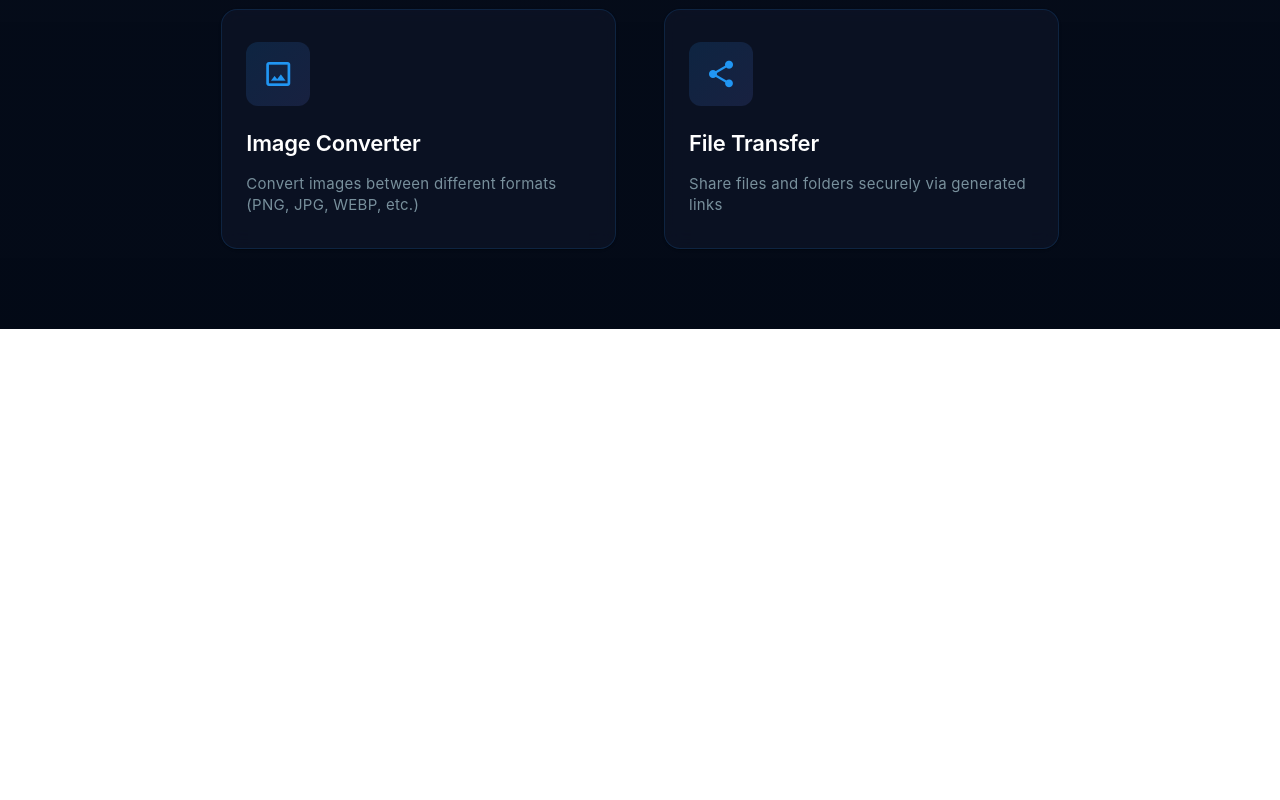
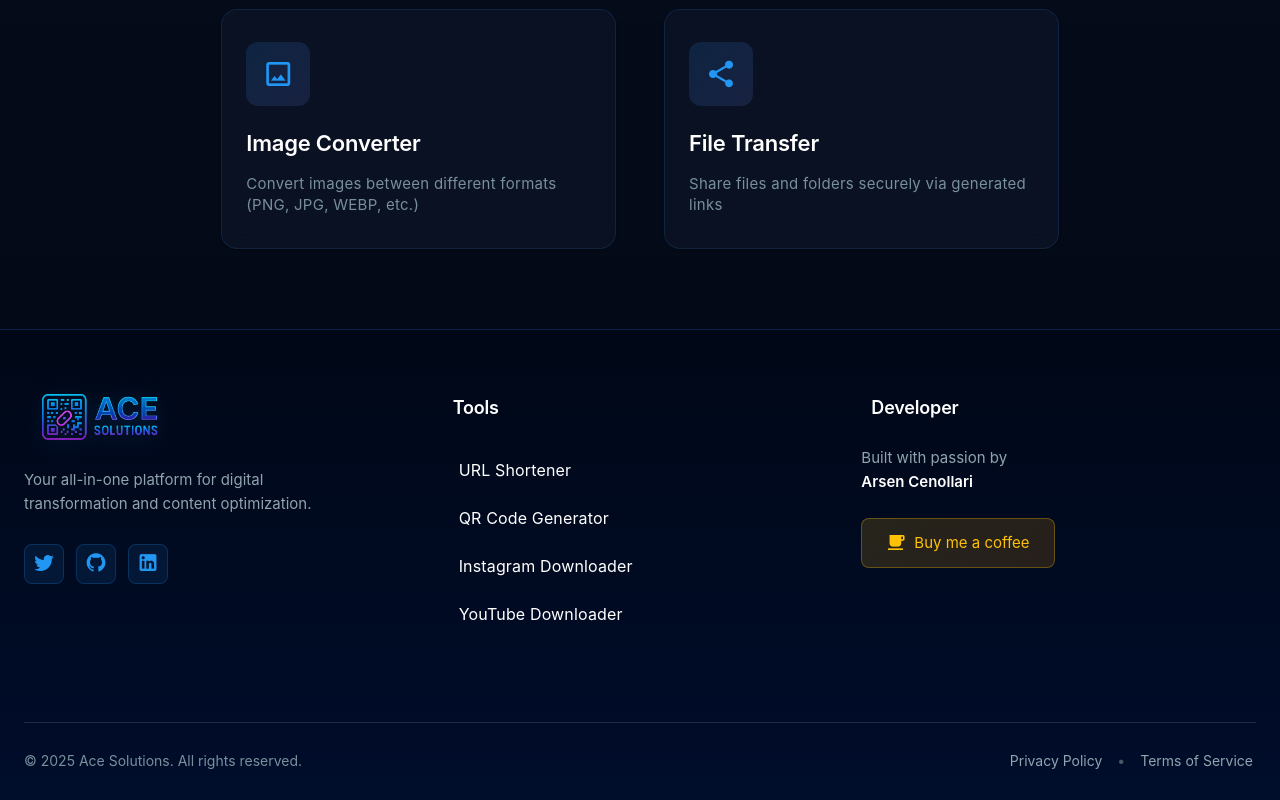
Before and after one commit to arsen26/Ace-solutions, a Vue app: page / in a window 1280 px wide. Shown: the part 1588-2388 px from the top of the page. Before the commit the page ends 1917 px from the top, so only its background shows below. Built offline with nearby package versions, Linux system fonts and the light colour scheme.

Commit message:
progress

```diff
--- a/src/App.vue
+++ b/src/App.vue
@@ -5,12 +5,13 @@
       <router-view></router-view>
     </v-main>
     <!-- <whatssAppContact /> -->
-    <!-- <siteFooter v-if="!isAnnaLinksPage" /> -->
+    <Footer />
   </v-app>
 </template>
 
 <script setup>
 import MenuNavigation from './components/MenuNavigation.vue'
+import Footer from './components/Footer.vue'
 </script>
 
 <style scoped></style>
--- a/src/components/Footer.vue
+++ b/src/components/Footer.vue
@@ -1,12 +1,313 @@
 <template>
-  <div>
+  <footer class="site-footer">
+    <div class="footer-content">
+      <v-row class="footer-row">
+        <!-- Brand Section -->
+        <v-col cols="12" md="4" class="footer-col">
+          <div class="brand-section">
+            <v-img
+              :src="AceSolutionsLogo"
+              alt="Ace Solutions"
+              max-width="150"
+              class="footer-logo"
+            />
+            <p class="brand-description">
+              Your all-in-one platform for digital transformation and content optimization.
+            </p>
+            <div class="social-links">
+              <a href="#" class="social-link" aria-label="Twitter">
+                <v-icon>mdi-twitter</v-icon>
+              </a>
+              <a href="#" class="social-link" aria-label="GitHub">
+                <v-icon>mdi-github</v-icon>
+              </a>
+              <a href="#" class="social-link" aria-label="LinkedIn">
+                <v-icon>mdi-linkedin</v-icon>
+              </a>
+            </div>
+          </div>
+        </v-col>
 
-  </div>
+        <!-- Tools Section -->
+        <v-col cols="12" sm="6" md="4" class="footer-col">
+          <div class="footer-section">
+            <h4 class="footer-heading">Tools</h4>
+            <v-list dense class="footer-list">
+              <v-list-item
+                v-for="(tool, index) in tools"
+                :key="index"
+                :to="tool.link"
+                class="footer-tool-link"
+              >
+                <v-list-item-title>{{ tool.name }}</v-list-item-title>
+              </v-list-item>
+            </v-list>
+          </div>
+        </v-col>
+
+        <v-col cols="12" sm="6" md="4" class="footer-col">
+          <div class="footer-section">
+            <h4 class="footer-heading">Developer</h4>
+            <p class="developer-text">
+              Built with passion by<br />
+              <strong>Arsen Cenollari</strong>
+            </p>
+            <a href="#" class="coffee-button">
+              <v-icon size="20">mdi-coffee</v-icon>
+              <span>Buy me a coffee</span>
+            </a>
+          </div>
+        </v-col>
+      </v-row>
+
+      <div class="footer-bottom">
+        <v-divider class="footer-divider"></v-divider>
+        <div class="footer-copyright">
+          <span>© 2025 Ace Solutions. All rights reserved.</span>
+          <div class="footer-links">
+            <a href="#" class="footer-link">Privacy Policy</a>
+            <span class="separator">•</span>
+            <a href="#" class="footer-link">Terms of Service</a>
+          </div>
+        </div>
+      </div>
+    </div>
+  </footer>
 </template>
 
+<script setup>
+import { ref } from 'vue'
+import AceSolutionsLogo from '@/assets/AceSolutionsLogo.png'
 
-<script setup>
-import { ref } from 'vue';
+const tools = ref([
+  {
+    name: 'URL Shortener',
+    link: '/shorten-url',
+  },
+  {
+    name: 'QR Code Generator',
+    link: '/qr-code-generator',
+  },
+  {
+    name: 'Instagram Downloader',
+    link: '/instagram-downloader',
+  },
+  {
+    name: 'YouTube Downloader',
+    link: '/youtube-downloader',
+  },
+])
+</script>
 
+<style scoped>
+.site-footer {
+  background: linear-gradient(180deg, rgba(0, 8, 24, 0.95) 0%, rgba(0, 13, 43, 1) 100%);
+  border-top: 1px solid rgba(33, 150, 243, 0.15);
+  padding: 64px 0 0;
+}
 
-</script>
+.footer-content {
+  max-width: 1400px;
+  margin: 0 auto;
+  padding: 0 24px;
+}
+
+.footer-row {
+  margin-bottom: 48px;
+}
+
+.footer-col {
+  display: flex;
+  flex-direction: column;
+}
+
+.brand-section {
+  display: flex;
+  flex-direction: column;
+  gap: 20px;
+}
+
+.footer-logo {
+  margin-bottom: 8px;
+  filter: drop-shadow(0 4px 12px rgba(33, 150, 243, 0.2));
+}
+
+.brand-description {
+  color: #90a4ae;
+  font-size: 0.9375rem;
+  line-height: 1.6;
+  margin: 0;
+  max-width: 300px;
+}
+
+.social-links {
+  display: flex;
+  gap: 12px;
+  margin-top: 8px;
+}
+
+.social-link {
+  width: 40px;
+  height: 40px;
+  border-radius: 8px;
+  background: rgba(33, 150, 243, 0.1);
+  border: 1px solid rgba(33, 150, 243, 0.2);
+  display: flex;
+  align-items: center;
+  justify-content: center;
+  color: #2196f3;
+  transition: all 0.3s ease;
+  text-decoration: none;
+}
+
+.social-link:hover {
+  background: rgba(33, 150, 243, 0.2);
+  border-color: rgba(33, 150, 243, 0.4);
+  transform: translateY(-2px);
+}
+
+.footer-section {
+  display: flex;
+  flex-direction: column;
+  gap: 16px;
+}
+
+.footer-heading {
+  color: #ffffff;
+  font-size: 1.125rem;
+  font-weight: 600;
+  margin: 0 0 8px 0;
+  margin-left: 10px;
+  letter-spacing: -0.01em;
+}
+
+.footer-list {
+  background: transparent !important;
+  justify-content: center;
+  padding: 0 !important;
+}
+
+.developer-text {
+  color: #90a4ae;
+  font-size: 0.9375rem;
+  line-height: 1.6;
+  margin: 0;
+}
+
+.developer-text strong {
+  color: #ffffff;
+  font-weight: 600;
+}
+
+.coffee-button {
+  display: inline-flex;
+  align-items: center;
+  gap: 8px;
+  padding: 12px 24px;
+  background: linear-gradient(135deg, rgba(255, 193, 7, 0.15) 0%, rgba(255, 152, 0, 0.15) 100%);
+  border: 1px solid rgba(255, 193, 7, 0.3);
+  border-radius: 8px;
+  color: #ffc107;
+  font-size: 0.9375rem;
+  font-weight: 500;
+  text-decoration: none;
+  transition: all 0.3s ease;
+  width: fit-content;
+  margin-top: 8px;
+}
+
+.coffee-button:hover {
+  background: linear-gradient(135deg, rgba(255, 193, 7, 0.25) 0%, rgba(255, 152, 0, 0.25) 100%);
+  border-color: rgba(255, 193, 7, 0.5);
+  transform: translateY(-2px);
+  box-shadow: 0 4px 16px rgba(255, 193, 7, 0.2);
+}
+
+.footer-bottom {
+  padding: 24px 0;
+}
+
+.footer-divider {
+  background-color: rgba(33, 150, 243, 0.1) !important;
+  margin-bottom: 24px;
+}
+
+.footer-copyright {
+  display: flex;
+  justify-content: space-between;
+  align-items: center;
+  flex-wrap: wrap;
+  gap: 16px;
+  color: #78909c;
+  font-size: 0.875rem;
+}
+
+.footer-links {
+  display: flex;
+  align-items: center;
+  gap: 12px;
+}
+
+.footer-link {
+  color: #90a4ae;
+  text-decoration: none;
+  transition: color 0.2s ease;
+}
+
+.footer-link:hover {
+  color: #2196f3;
+}
+
+.separator {
+  color: rgba(144, 164, 174, 0.5);
+}
+
+@media (max-width: 960px) {
+  .site-footer {
+    padding: 48px 0 0;
+    margin-top: 60px;
+  }
+
+  .footer-content {
+    padding: 0 20px;
+  }
+
+  .footer-row {
+    margin-bottom: 32px;
+  }
+
+  .footer-col {
+    margin-bottom: 32px;
+  }
+
+  .footer-col:last-child {
+    margin-bottom: 0;
+  }
+}
+
+@media (max-width: 600px) {
+  .site-footer {
+    padding: 40px 0 0;
+    margin-top: 48px;
+  }
+
+  .footer-content {
+    padding: 0 16px;
+  }
+
+  .footer-copyright {
+    flex-direction: column;
+    text-align: center;
+    gap: 12px;
+  }
+
+  .social-links {
+    justify-content: center;
+  }
+
+  .coffee-button {
+    width: 100%;
+    justify-content: center;
+  }
+}
+</style>
--- a/src/components/ToolsSection.vue
+++ b/src/components/ToolsSection.vue
@@ -75,7 +75,7 @@ const tools = ref([
 <style scoped>
 .tools-section {
   padding: 80px 24px;
-  max-width: 1400px;
+  width: 100%;
   margin: 0 auto;
   background: linear-gradient(180deg, rgba(0, 13, 43, 0.5) 0%, rgba(0, 8, 24, 0.8) 100%);
 }
```
